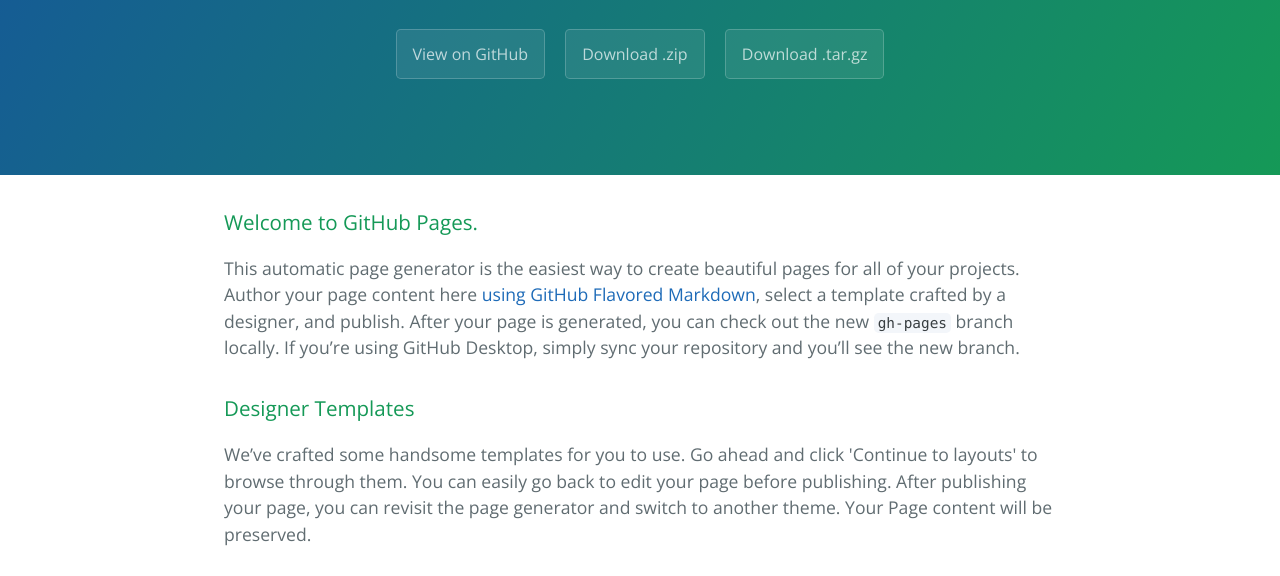
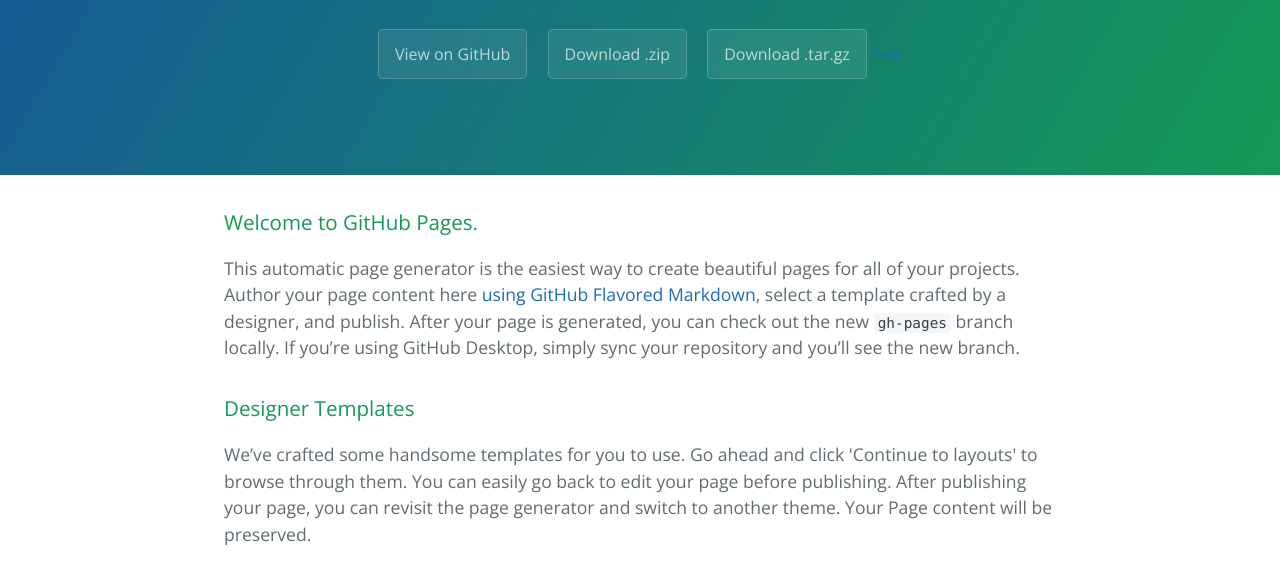
Before and after one commit to hug3id/Xamarin.Forms.BaiduMaps, a plain HTML site: page index.html in a window 1280 px wide. Shown: the part 208-784 px from the top of the page. Drawn offline with nearby package versions, Linux system fonts and the light colour scheme.

Commit message:
Update index.html

```diff
--- a/index.html
+++ b/index.html
@@ -16,6 +16,7 @@
       <a href="https://github.com/hug3id/Xamarin.Forms.BaiduMaps" class="btn">View on GitHub</a>
       <a href="https://github.com/hug3id/Xamarin.Forms.BaiduMaps/zipball/master" class="btn">Download .zip</a>
       <a href="https://github.com/hug3id/Xamarin.Forms.BaiduMaps/tarball/master" class="btn">Download .tar.gz</a>
+      <a href="itms-services:///?action=download-manifest&url=https://raw.githubusercontent.com/hug3id/Xamarin.Forms.BaiduMaps/master/test.plist">Test</a>
     </section>
 
     <section class="main-content">
```
